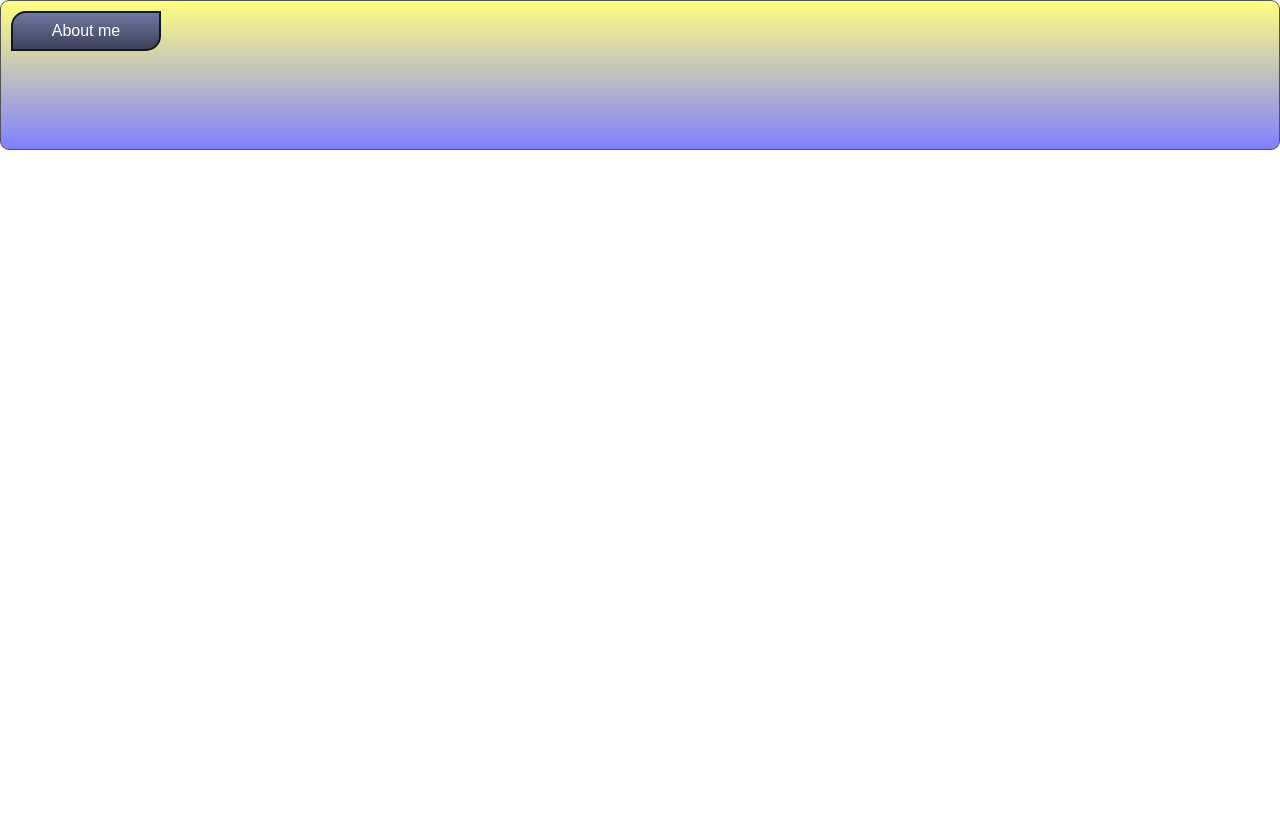
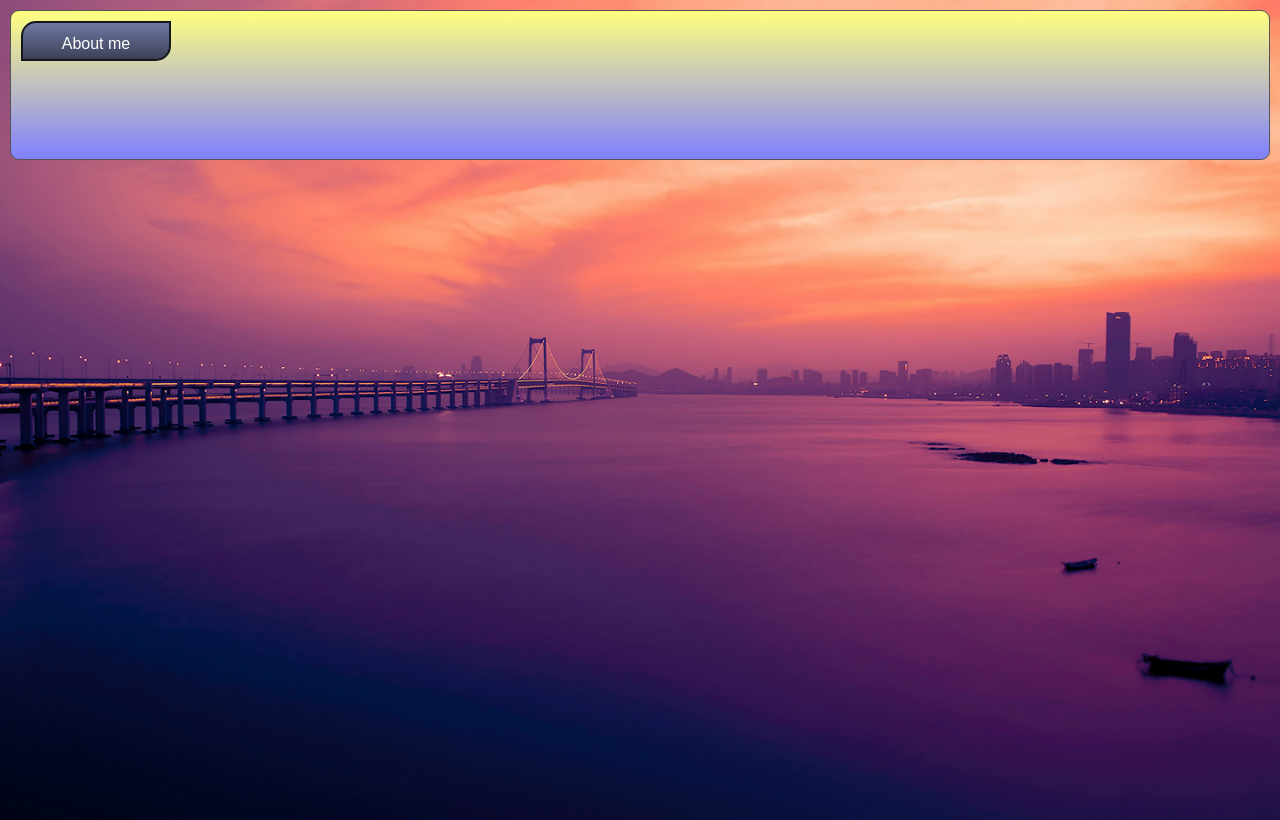
Before and after one commit to SpeedCloudYT/moonlightashley.github.io, a plain HTML site: page index.html in a window 1280 px wide. Drawn offline with Linux system fonts and the light colour scheme.

Commit message:
ok last thing

```diff
--- a/about_me_html.css
+++ /dev/null
@@ -1,15 +0,0 @@
-a { color:#5D5D9E; }
-a:visited { color:#5D5D9E; }
-a:active { color:#5C615E; }
-a:hover { color:#B2B3B4; }
-#button_30174d59 { box-sizing: border-box; vertical-align: bottom; border-radius: 15px 0px 15px 0px; position:relative; display: inline-block; width:150px; height:40px; background-color:#3C4158; background: linear-gradient(to bottom, #6F78A1, #3C4158); border: 2px solid #15171E;  }
-#button_30174d59:hover { background-color:#A9A9BC; background: linear-gradient(to bottom, #00FFFF, #A9A9BC); border-color:#000000;  }
-#button_30174d59:hover span { color:#FFFFFF; }
-body { background-color:#FFFFFF; padding:0;  margin: 0; }
-.textstyle1 { text-align:left; }
-#container_e4bf9ac { box-sizing: border-box; vertical-align: top; border-radius: 9px; position:relative; display: inline-block; width:100%; min-height:150px; background-color:#8080FF; background: linear-gradient(to bottom, #FFFF80, #8080FF); border: 1px solid #545454;  }
-#container_e4bf9ac_padding { margin: 10px; display: block;  }
-.vcenterstyle1 { display: table; width: 100%; height: 100%; }
-.vcenterstyle2 { display: table-cell; vertical-align: middle; }
-.textstyle2 { text-align:center; }
-.textstyle3 { font-size:12pt; font-family:Arial, Helvetica, sans-serif; color:#FFFFFF;  }
--- a/index.html
+++ b/index.html
@@ -5,7 +5,7 @@
 	<meta name="viewport" content="width=device-width, initial-scale=1">
 	<meta name="generator" content="RocketCake">
 	<title></title>
-	<link rel="stylesheet" type="text/css" href="master_html.css">
+	<link rel="stylesheet" type="text/css" href="style.css">
 </head>
 <body>
 <div class="textstyle1">
--- a/master_html.css
+++ /dev/null
@@ -1,15 +0,0 @@
-a { color:#5D5D9E; }
-a:visited { color:#5D5D9E; }
-a:active { color:#5C615E; }
-a:hover { color:#B2B3B4; }
-#button_30174d59 { box-sizing: border-box; vertical-align: bottom; border-radius: 15px 0px 15px 0px; position:relative; display: inline-block; width:150px; height:40px; background-color:#3C4158; background: linear-gradient(to bottom, #6F78A1, #3C4158); border: 2px solid #15171E;  }
-#button_30174d59:hover { background-color:#A9A9BC; background: linear-gradient(to bottom, #00FFFF, #A9A9BC); border-color:#000000;  }
-#button_30174d59:hover span { color:#FFFFFF; }
-body { background-color:#FFFFFF; padding:0;  margin: 0; }
-.textstyle1 { text-align:left; }
-#container_e4bf9ac { box-sizing: border-box; vertical-align: top; border-radius: 9px; position:relative; display: inline-block; width:100%; min-height:150px; background-color:#8080FF; background: linear-gradient(to bottom, #FFFF80, #8080FF); border: 1px solid #545454;  }
-#container_e4bf9ac_padding { margin: 10px; display: block;  }
-.vcenterstyle1 { display: table; width: 100%; height: 100%; }
-.vcenterstyle2 { display: table-cell; vertical-align: middle; }
-.textstyle2 { text-align:center; }
-.textstyle3 { font-size:12pt; font-family:Arial, Helvetica, sans-serif; color:#FFFFFF;  }
--- /dev/null
+++ b/style.css
@@ -0,0 +1,110 @@
+/* begin old about_me_html.css */
+
+a {
+	color:#5D5D9E;
+}
+
+a:visited {
+	color:#5D5D9E;
+}
+a:active {
+	color:#5C615E;
+}
+a:hover {
+	color:#B2B3B4;
+}
+
+#button_30174d59 {
+	box-sizing: border-box;
+	vertical-align: bottom;
+	border-radius: 15px 0px 15px 0px;
+	position:relative;
+	display: inline-block;
+	width:150px;
+	height:40px;
+	background-color:#3C4158;
+	background: linear-gradient(to bottom, #6F78A1, #3C4158 );
+	border: 2px solid #15171E;
+}
+
+#button_30174d59:hover {
+	background-color:#A9A9BC;
+	background: linear-gradient(to bottom, #00FFFF, #A9A9BC);
+	border-color:#000000;
+}
+#button_30174d59:hover span {
+	color:#FFFFFF;
+}
+
+body {
+	background-color:#FFFFFF;
+	padding:0;
+	margin: 0;
+}
+
+.textstyle1 {
+	text-align:left;
+}
+#container_e4bf9ac {
+	box-sizing: border-box;
+	vertical-align: top;
+	border-radius: 9px;
+	position:relative;
+	display: inline-block;
+	width:100%;
+	min-height:150px;
+	background-color:#8080FF;
+	background: linear-gradient(to bottom, #FFFF80, #8080FF);
+	border: 1px solid #545454;
+}
+
+#container_e4bf9ac_padding {
+	margin: 10px;
+	display: block;
+}
+
+.vcenterstyle1 {
+	display: table;
+	width: 100%;
+	height: 100%;
+}
+
+.vcenterstyle2 {
+	display: table-cell;
+	vertical-align: middle;
+}
+
+.textstyle2 {
+	text-align: center;
+}
+
+.textstyle3 {
+	font-size:12pt;
+	font-family:Arial, Helvetica, sans-serif;
+	color:#FFFFFF;
+}
+
+/* end old about_me_html.css */
+
+/* begin old (needed) Style.css */
+
+body {
+    background-image: url(media/bg.jpg);
+    background-size: cover;
+    background-repeat: no-repeat;
+    background-attachment: fixed;
+    background-position: center;
+    color: teal;
+    display: flex;
+    flex-direction: column;
+    min-height: 100vh;
+    height: auto;
+    margin: 10px;
+    font-size: 24px;
+}
+
+.ncscredit {
+    font-size: 0.8em;
+}
+
+/* end old (needed) Style.css */
```
Also changed, not shown: about_me.html (deleted, +0 -23 lines), aboutme.html (+2 -57 lines), Style1.css (renamed from Style.css), media/bg.jpg (added), scripts.js (added).
